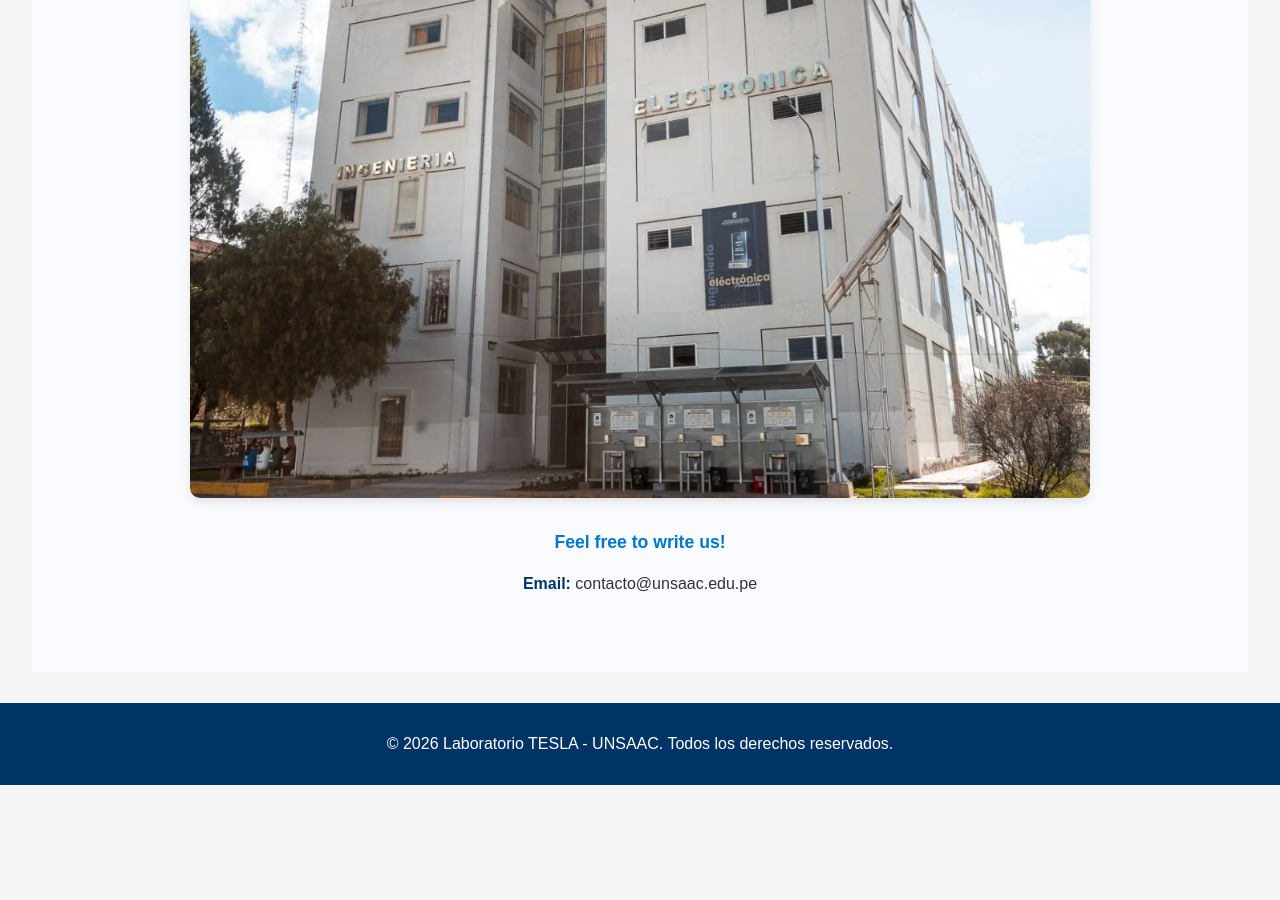
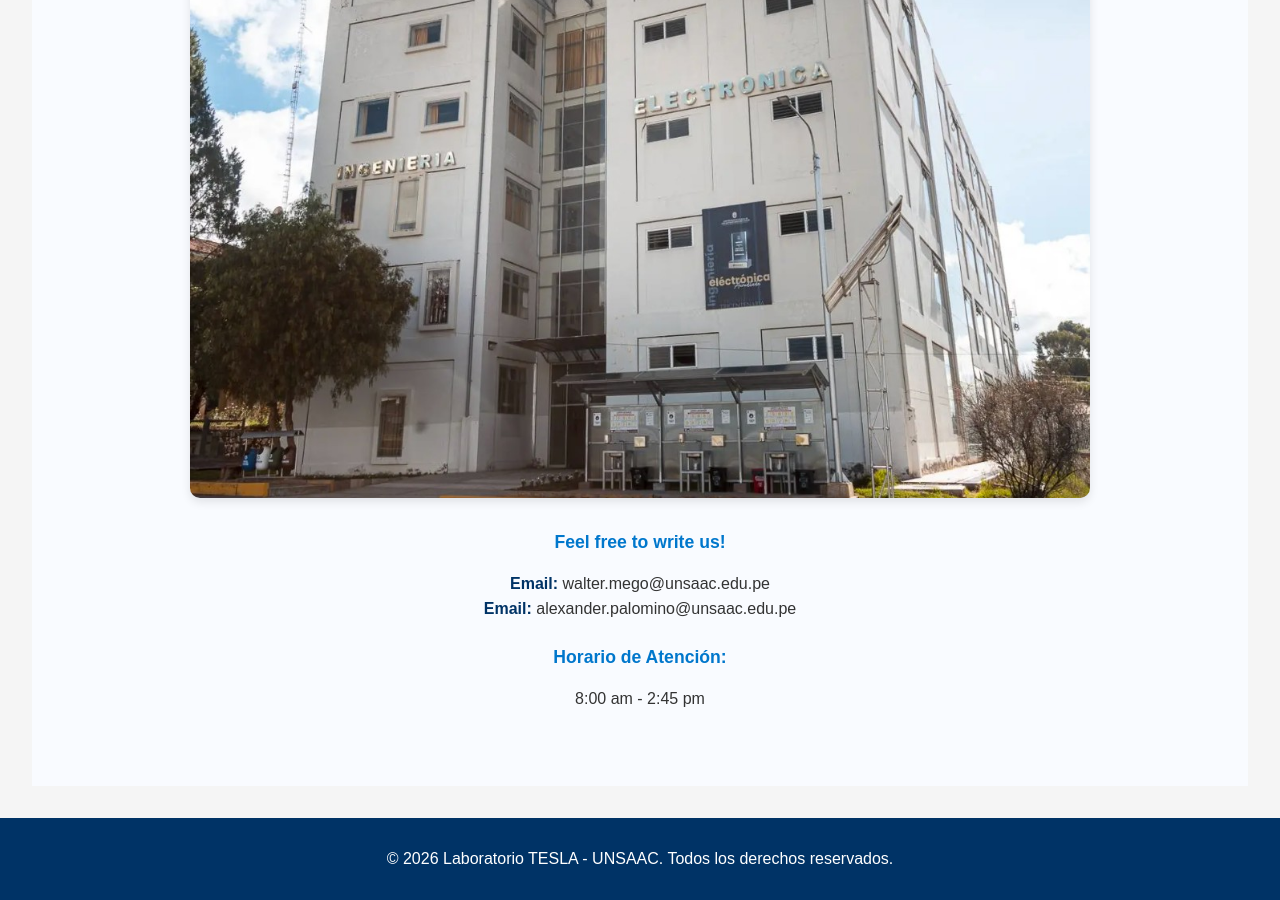
Before and after one commit to laboratoriotesla-unsaac/laboratoriotesla-unsaac.github.io, a Jekyll site: the page built from contact.html, in a window 1280 px wide and 900 px high, scrolled down 689 px. Built offline with Jekyll 4.4.1, drawn with Linux system fonts in a browser that asks for light colours; before the commit the page ends 1474 px from its top, so only the background shows below that.

Commit message:
Actualizar con

```diff
--- a/contact.html
+++ b/contact.html
@@ -21,7 +21,13 @@ title: Contacto
       </div>
 
       <h3>Feel free to write us!</h3>
-      <p><strong>Email:</strong> contacto@unsaac.edu.pe</p>
+      <p><strong>Email:</strong> walter.mego@unsaac.edu.pe<br>
+      <strong>Email:</strong> alexander.palomino@unsaac.edu.pe</p>
+
+      <h3>Horario de Atención:<br></h2>
+      <p>
+        8:00 am - 2:45 pm
+      </p>
     </div>
   </div>
 </section>
```
